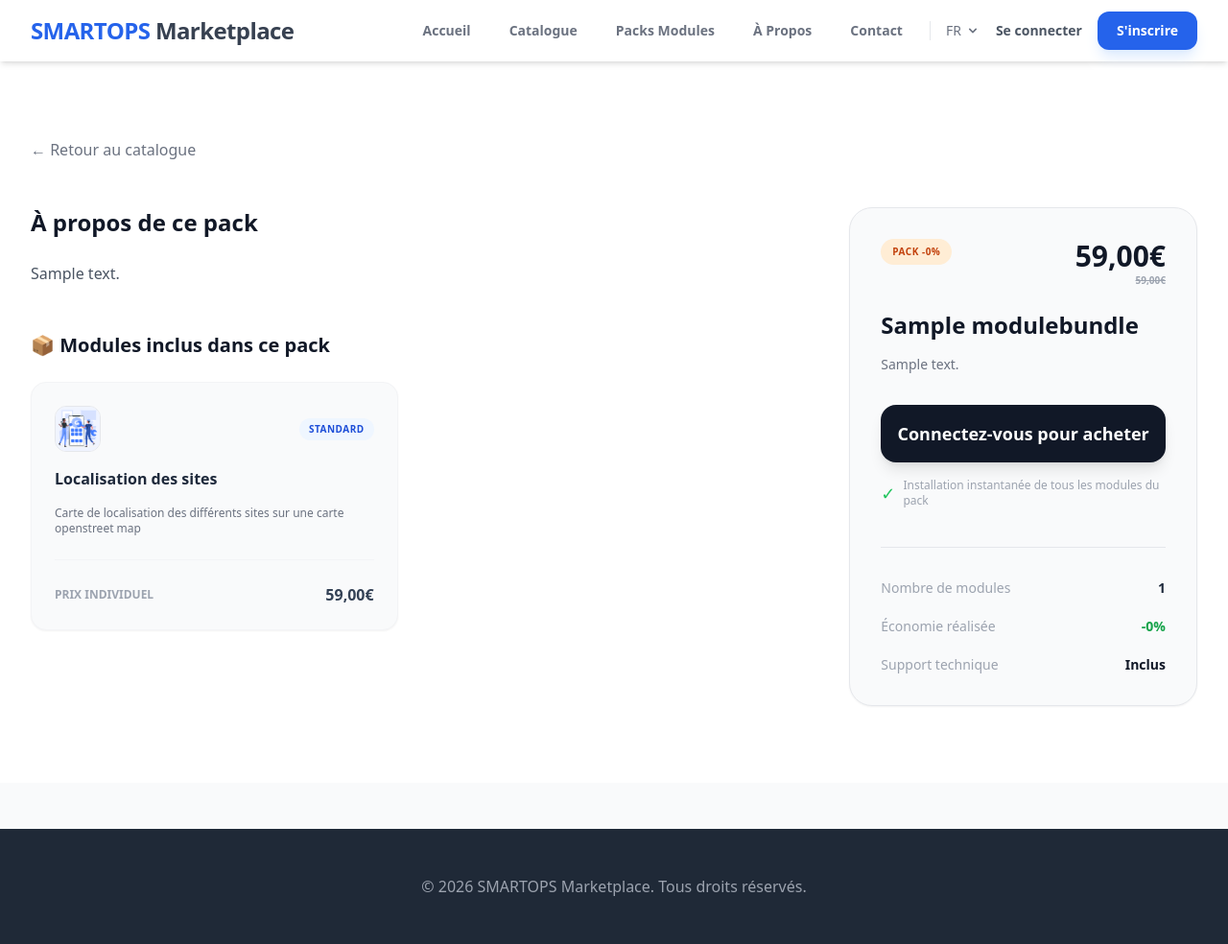
After one commit to mouedarbi/SMARTOPS_PORTAL, a Django app: a page that uses app/catalog/templates/catalog/bundle_detail.html in a window 1280 px wide. The commit adds this page. Shown: the whole page at 96% size. Run offline with Django 5.2, Linux system fonts and the light colour scheme; data comes from the database, SQL or seed files in the repository; tables that the repository leaves empty hold one stand-in row (values such as "Sample post"); some libraries are stand-ins or nearby versions.

Commit message:
feat: implement bundle details and complete purchase checkout flow

```diff
--- /dev/null
+++ b/app/catalog/templates/catalog/bundle_detail.html
@@ -0,0 +1,115 @@
+{% extends "base.html" %}
+{% load static %}
+
+{% block content %}
+<section class="py-20 px-8 bg-white">
+    <div class="max-w-7xl mx-auto">
+        <!-- FIL D'ARIANE / RETOUR -->
+        <div class="mb-12">
+            <a href="{% url 'catalog:module_list' %}" class="text-gray-500 hover:text-blue-600 font-medium flex items-center gap-2 transition">
+                ← Retour au catalogue
+            </a>
+        </div>
+
+        <div class="grid grid-cols-1 lg:grid-cols-3 gap-16">
+            <!-- COLONNE GAUCHE : MODULES INCLUS & DESCRIPTION -->
+            <div class="lg:col-span-2 space-y-12">
+                <!-- Description Complète -->
+                <div class="prose prose-blue max-w-none">
+                    <h2 class="text-2xl font-extrabold mb-6">À propos de ce pack</h2>
+                    <div class="text-gray-600 leading-relaxed space-y-4">
+                        {{ bundle.description|safe }}
+                    </div>
+                </div>
+
+                <!-- Liste des Modules Inclus -->
+                <div>
+                    <h3 class="text-xl font-extrabold mb-6 flex items-center gap-2">📦 Modules inclus dans ce pack</h3>
+                    <div class="grid grid-cols-1 md:grid-cols-2 gap-6">
+                        {% for mod in bundle.modules.all %}
+                        <div class="bg-gray-50 border border-gray-100 rounded-2xl p-6 shadow-sm flex flex-col justify-between hover:shadow-md transition">
+                            <div class="space-y-4">
+                                <div class="flex justify-between items-center">
+                                    <div class="w-12 h-12 bg-white border rounded-xl flex items-center justify-center overflow-hidden">
+                                        {% if mod.featured_image %}
+                                            <img src="{{ mod.featured_image.url }}" alt="{{ mod.name }}" class="object-cover w-full h-full">
+                                        {% else %}
+                                            📦
+                                        {% endif %}
+                                    </div>
+                                    <span class="bg-blue-50 text-blue-700 text-[10px] font-bold px-2.5 py-1 rounded-full uppercase tracking-wider">
+                                        {{ mod.category.name|default:"PLUGIN" }}
+                                    </span>
+                                </div>
+                                <h4 class="font-bold text-slate-800">{{ mod.name }}</h4>
+                                <p class="text-xs text-gray-500 line-clamp-3">{{ mod.short_description }}</p>
+                            </div>
+                            <div class="pt-6 flex justify-between items-center border-t border-gray-100 mt-6">
+                                <span class="text-xs text-gray-400 font-bold uppercase">Prix individuel</span>
+                                <span class="font-bold text-slate-700">{{ mod.price|floatformat:2 }}€</span>
+                            </div>
+                        </div>
+                        {% endfor %}
+                    </div>
+                </div>
+            </div>
+
+            <!-- COLONNE DROITE : PRIX & ACHAT -->
+            <div class="lg:col-span-1">
+                <div class="sticky top-24">
+                    <div class="bg-gray-50 border border-gray-200 rounded-3xl p-8 shadow-sm">
+                        <div class="flex justify-between items-start mb-6">
+                            <span class="bg-orange-100 text-orange-700 text-[10px] font-black px-3 py-1.5 rounded-full uppercase tracking-wider">
+                                Pack -{{ bundle.discount_value|floatformat:0 }}%
+                            </span>
+                            <div class="text-right">
+                                <div class="text-3xl font-black text-gray-900">{{ bundle.final_price|floatformat:2 }}€</div>
+                                <div class="text-[10px] text-gray-400 font-bold uppercase line-through">{{ bundle.total_original_price|floatformat:2 }}€</div>
+                            </div>
+                        </div>
+
+                        <h1 class="text-2xl font-black mb-4 leading-tight">{{ bundle.name }}</h1>
+                        <p class="text-gray-500 text-sm mb-8">
+                            {{ bundle.short_description }}
+                        </p>
+
+                        <!-- Actions -->
+                        <div class="space-y-4">
+                            {% if user.is_authenticated %}
+                                <a href="{% url 'payments:create_bundle_checkout_session' bundle.id %}" class="block text-center w-full py-4 bg-blue-600 text-white rounded-2xl font-black text-lg hover:bg-blue-700 shadow-lg transition transform active:scale-95">
+                                    Acheter le pack
+                                </a>
+                            {% else %}
+                                <a href="{% url 'account_login' %}?next={{ request.path }}" class="block text-center w-full py-4 bg-gray-900 text-white rounded-2xl font-black text-lg hover:bg-black shadow-lg transition transform active:scale-95">
+                                    Connectez-vous pour acheter
+                                </a>
+                            {% endif %}
+                            <div class="flex items-center justify-center gap-2 text-xs text-gray-400 font-medium">
+                                <span class="text-green-500 text-lg">✓</span> Installation instantanée de tous les modules du pack
+                            </div>
+                        </div>
+
+                        <!-- Détails Offre -->
+                        <div class="mt-10 pt-8 border-t border-gray-200 space-y-5">
+                            <div class="flex justify-between text-sm">
+                                <span class="text-gray-400 font-medium">Nombre de modules</span>
+                                <span class="font-bold text-slate-800">{{ bundle.modules.count }}</span>
+                            </div>
+                            <div class="flex justify-between text-sm">
+                                <span class="text-gray-400 font-medium">Économie réalisée</span>
+                                <span class="text-green-600 font-bold">
+                                    -{{ bundle.discount_value|floatformat:0 }}%
+                                </span>
+                            </div>
+                            <div class="flex justify-between text-sm">
+                                <span class="text-gray-400 font-medium">Support technique</span>
+                                <span class="font-bold">Inclus</span>
+                            </div>
+                        </div>
+                    </div>
+                </div>
+            </div>
+        </div>
+    </div>
+</section>
+{% endblock %}
--- a/app/catalog/urls.py
+++ b/app/catalog/urls.py
@@ -14,5 +14,6 @@ app_name = 'catalog'
 
 urlpatterns = [
     path('', views.module_list, name='module_list'),
+    path('bundles/<slug:slug>/', views.bundle_detail, name='bundle_detail'),
     path('<slug:slug>/', views.module_detail, name='module_detail'),
 ]
--- a/app/catalog/views.py
+++ b/app/catalog/views.py
@@ -8,7 +8,7 @@ Description : Vues pour le catalogue de modules (Version sans Wagtail).
 """
 
 from django.shortcuts import render, get_object_or_404
-from .models import Module, Category
+from .models import Module, Category, ModuleBundle
 
 def module_list(request):
     """
@@ -39,3 +39,13 @@ def module_detail(request, slug):
         'module': module,
     }
     return render(request, 'catalog/module_detail.html', context)
+
+def bundle_detail(request, slug):
+    """
+    Affiche les détails d'un pack de modules spécifique.
+    """
+    bundle = get_object_or_404(ModuleBundle, slug=slug, is_active=True)
+    context = {
+        'bundle': bundle,
+    }
+    return render(request, 'catalog/bundle_detail.html', context)
--- a/app/core/templates/core/home.html
+++ b/app/core/templates/core/home.html
@@ -220,9 +220,9 @@
                 {% endfor %}
             </ul>
 
-            <button class="w-full py-3 {% if forloop.first %}bg-blue-600 text-white hover:bg-blue-700 shadow-lg{% else %}border border-gray-200 hover:bg-gray-50{% endif %} rounded-xl font-bold mt-8 transition">
-                {% trans "Choisir ce pack" %}
-            </button>
+            <a href="{% url 'catalog:bundle_detail' bundle.slug %}" class="block text-center w-full py-3 {% if forloop.first %}bg-blue-600 text-white hover:bg-blue-700 shadow-lg{% else %}border border-gray-200 hover:bg-gray-50 text-slate-700{% endif %} rounded-xl font-bold mt-8 transition">
+                {% trans "Voir le pack" %}
+            </a>
         </div>
         {% empty %}
             <p class="text-center text-gray-500 italic col-span-2">{% trans "Aucune offre groupée disponible actuellement." %}</p>
--- a/app/payments/urls.py
+++ b/app/payments/urls.py
@@ -15,6 +15,7 @@ app_name = 'payments'
 
 urlpatterns = [
     path('checkout/<int:module_id>/', views.create_checkout_session, name='create_checkout_session'),
+    path('checkout-bundle/<int:bundle_id>/', views.create_bundle_checkout_session, name='create_bundle_checkout_session'),
     path('success/', views.payment_success, name='payment_success'),
     path('stripe-webhook/', views.stripe_webhook, name='stripe_webhook'),
 ]
```
Also changed, not shown: app/payments/views.py (+77 -20 lines).
